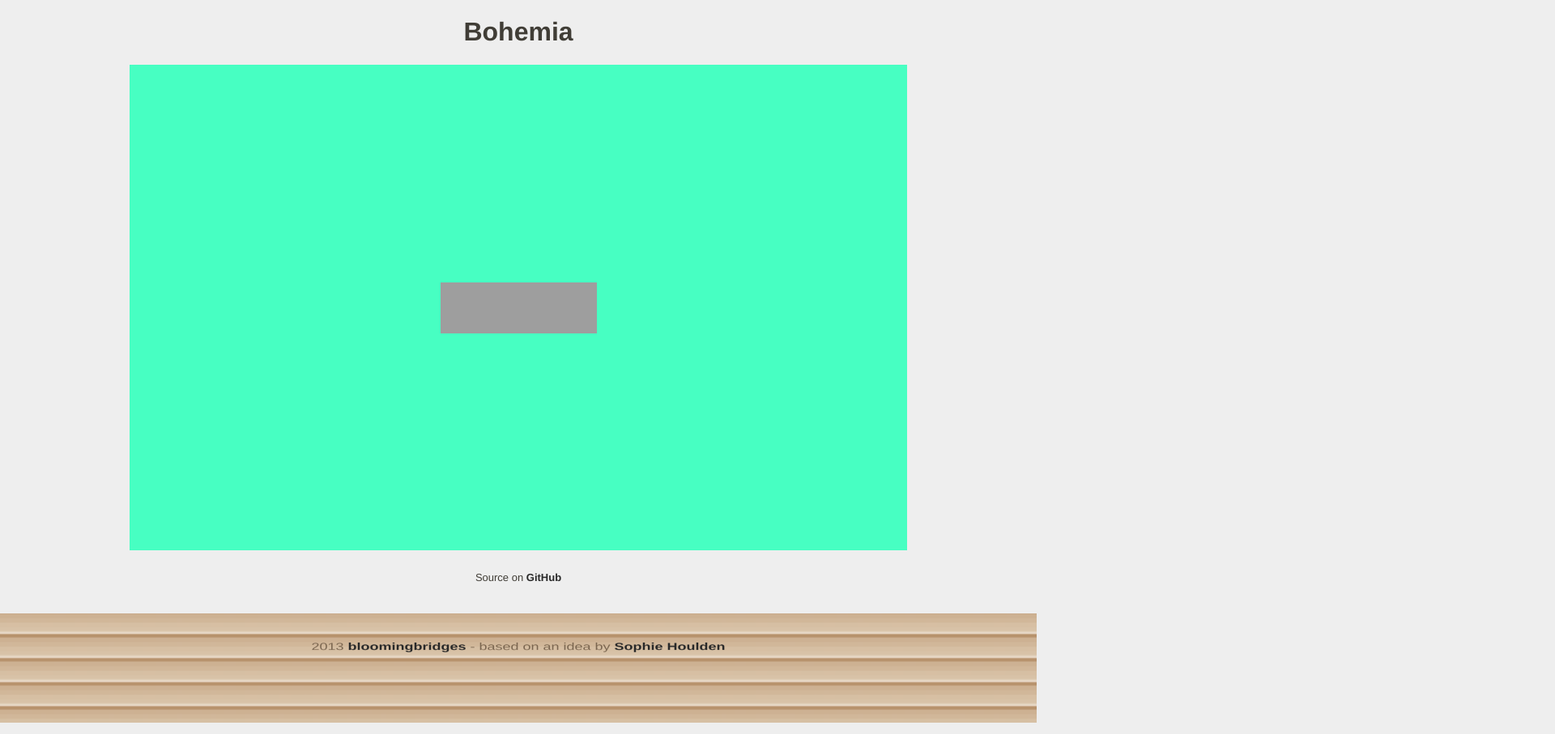
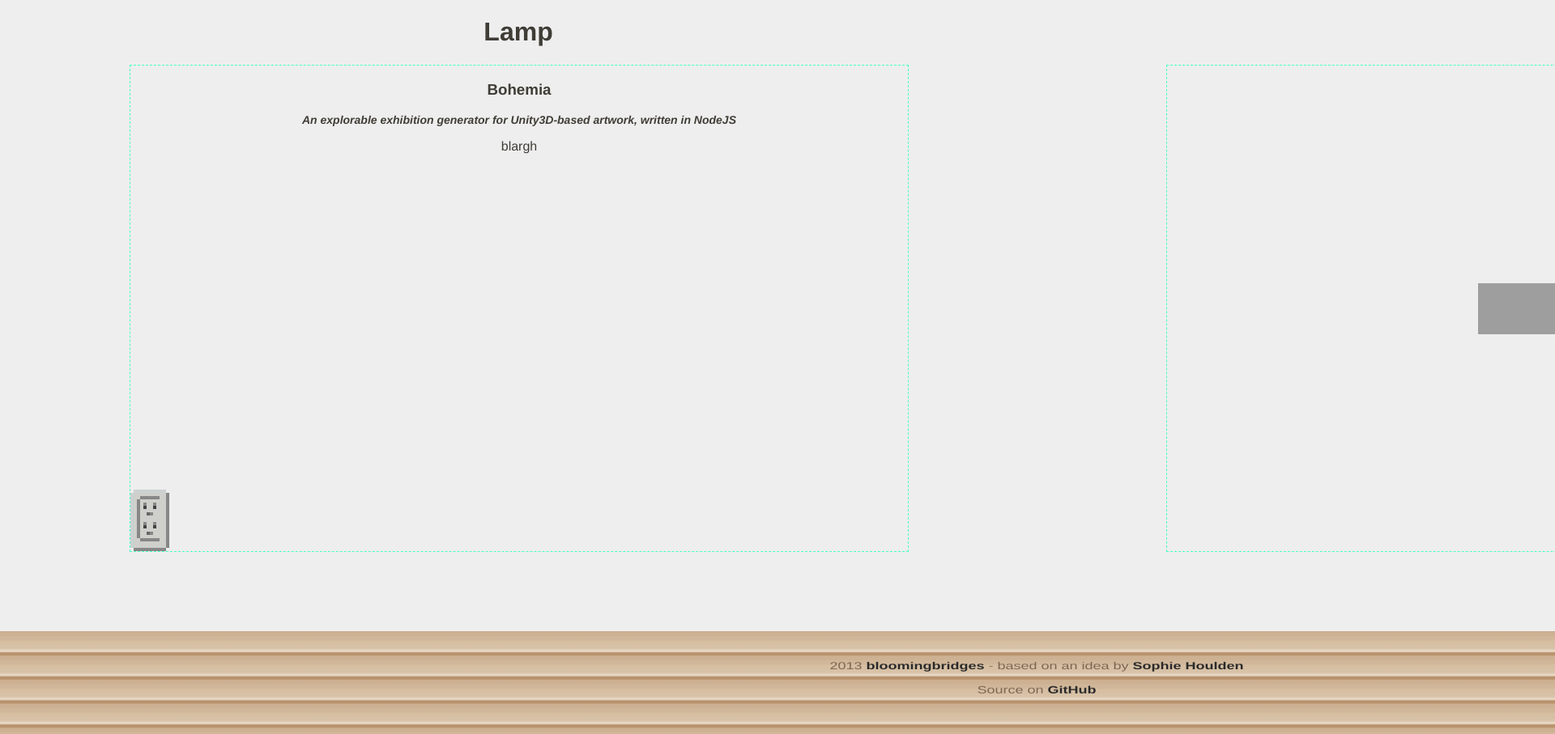
Before and after one commit to bloomingbridges/Bohemia, a plain HTML site: page index.html in a window 1280 px wide. Shown: the top 907 px of the page at 81% size, 1920 px wide, since content can reach past the window. Drawn offline with nearby package versions, Linux system fonts and the light colour scheme; grey boxes are pictures that could not be loaded.

Commit message:
Horizontal movement.

```diff
--- a/css/main.css
+++ b/css/main.css
@@ -6,6 +6,11 @@ body {
 	text-align: center;
 	margin: 0;
 	padding: 0;
+}
+
+h2 {
+	font-size: 14px;
+	font-style: italic;
 }
 
 a:link, a:visited {
@@ -21,15 +26,47 @@ a:active, a:hover {
 section#container {
 	margin: auto;
 	width: 960px;
-	background-color: #47FFC2;
-	/*border-right: 1px solid #47FFC2;*/
+	height: 640px;
+	/*background-color: rgba(71,255,194,0.5);*/
+	position: relative;
+	-webkit-transition: 1s left linear;
+}
+
+#container section.wall {
+	width: 960px;
+	border: 1px dashed #47FFC2;
+	position: absolute;
+	top: 0;
+}
+
+#welcome {
+	height: 600px;
+	background: transparent url(../images/socket.png) no-repeat left bottom;
+}
+
+#previous, #next {
+	font-size: small;
+	position: fixed;
+	top: 360px;
+	width: 80px;
+	display: none;
+}
+
+#previous {
+	left: 140px;
+	text-align: right;
+}
+
+#next {
+	right: 140px;
+	text-align: left;
 }
 
 footer {
 	font-size: small;
-	margin: 1em 0px 0px 0px;
-	width: 100%;
-	height: 200px;
+	margin: 3em 0px 0px 0px;
+	width: 200%;
+	height: 148px;
 	overflow: hidden;
 	background: -webkit-gradient(linear, left top, left bottom, color-stop(80%,#eeeeee), color-stop(100%,#e0e0e0));
 }
@@ -40,8 +77,10 @@ footer {
 	background: #cdb192 url(../images/floor_tile.png) repeat left top;
 	background-size: 42px 42px;
 	-webkit-transform: rotateX(45deg);
+	width: 100%;
 	height: 300px;
-	padding-top: 48px;
+	padding-top: 30px;
+	line-height: 24px;
 	position: relative;
 	top: -1.5em;
 }
--- a/css/unity.css
+++ b/css/unity.css
@@ -18,7 +18,7 @@ div.missing img {
 div.broken {
 	display: none;
 }
-div#unityPlayer {
+div.unityPlayer {
 	cursor: default;
 	height: 600px;
 	width: 960px;
--- a/index.html
+++ b/index.html
@@ -9,10 +9,19 @@
 	</head>
 	<body>
 
-		<header><h1>Bohemia</h1></header>
+		<header><h1>Lamp</h1></header>
 
 		<section id="container">
-			<div id="unityPlayer">
+
+			<section id="welcome" class="wall">
+				<h1>Bohemia</h1>
+				<h2>An explorable exhibition generator for Unity3D-based artwork, written in NodeJS</h2>
+				<p>blargh</p>
+			</section>
+
+			<section class="wall">
+
+				<div class="unityPlayer">
 					<div class="missing">
 						<a href="http://unity3d.com/webplayer/" title="Unity Web Player. Install now!">
 							<img alt="Unity Web Player. Install now!" src="http://webplayer.unity3d.com/installation/getunity.png" width="193" height="63" />
@@ -24,13 +33,44 @@
 						</a>
 					</div>
 				</div>
+
+			</section>
+
+		</section>
+
+		<section id="previous">
+			<a href="#previous">previous</a>
+		</section>
+
+		<section id="next">
+			<a href="#next">next</a>
 		</section>
 
 		<footer>
+			<div id="floor">
+				<p>2013 <a href="http://www.bloomingbridges.co.uk" title="Florian Brueckner">bloomingbridges</a> - based on an idea by <a href="#">Sophie Houlden</a></p>
+				<p>Source on <a href="http://github.com/bloomingbridges/Bohemia">GitHub</a></p>
+			</div>
+		</footer>
 
-			<p>Source on <a href="http://github.com/bloomingbridges/Bohemia">GitHub</a></p>
-			<div id="floor">2013 <a href="http://www.bloomingbridges.co.uk" title="Florian Brueckner">bloomingbridges</a> - based on an idea by <a href="#">Sophie Houlden</a></div>
-		</footer>
+		<script type="text/javascript">
+
+			jQuery(function() {
+				$.each($('.wall'), function(index, value) {
+					$('.wall').eq(index).css('left', (index * window.innerWidth) + "px");
+				});
+
+				$('#next a').on('click', function() {
+					$('#container').css('left', -window.innerWidth);
+				});
+
+				$('#previous a').on('click', function() {
+					$('#container').css('left', 0);
+				});
+
+			});
+
+		</script>
 
 	</body>
 </html>
```
Lines whose indentation alone changed are shown as unchanged.
